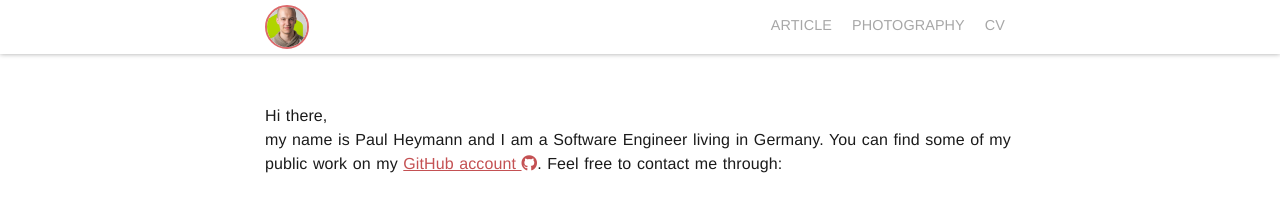
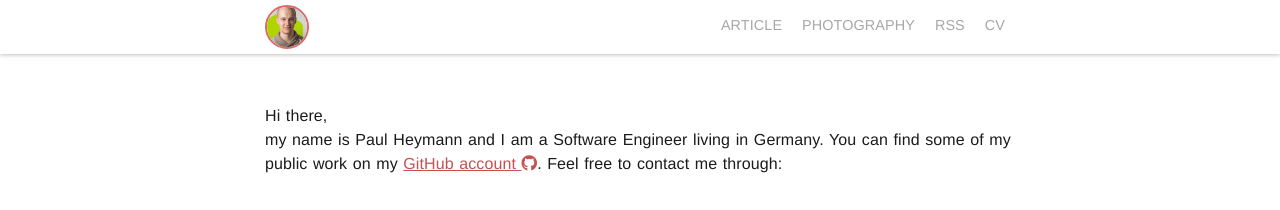
Before and after one commit to pheymann/paulheymann-website, a Jekyll site: the page built from index.md, in a window 1280 px wide. Shown: the top 210 px of the page. Built offline with Jekyll 4.4.1, drawn with Linux system fonts in a browser that asks for light colours; nearby versions of some CDN libraries.

Commit message:
Added RSS link.

```diff
--- a/_layouts/basic.html
+++ b/_layouts/basic.html
@@ -32,6 +32,9 @@
 
         <div class="navigation-element">
           <a href="{{ site.baseurl }}/cv.pdf">CV</a>
+        </div>
+        <div class="navigation-element">
+          <a href="{{ site.baseurl }}/feed.xml">RSS</a>
         </div>
         <div class="navigation-element">
           <a class="mobile" href="{{ site.baseurl }}/photos">
```
